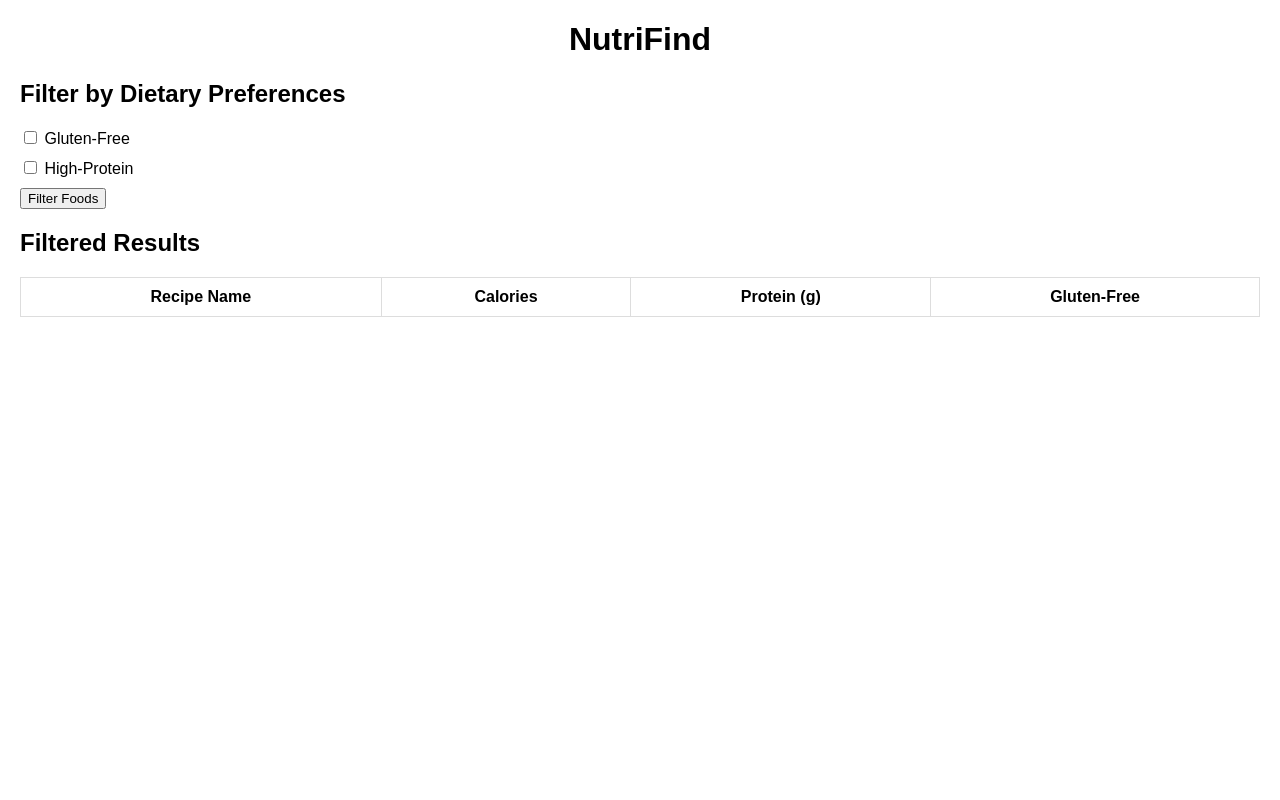
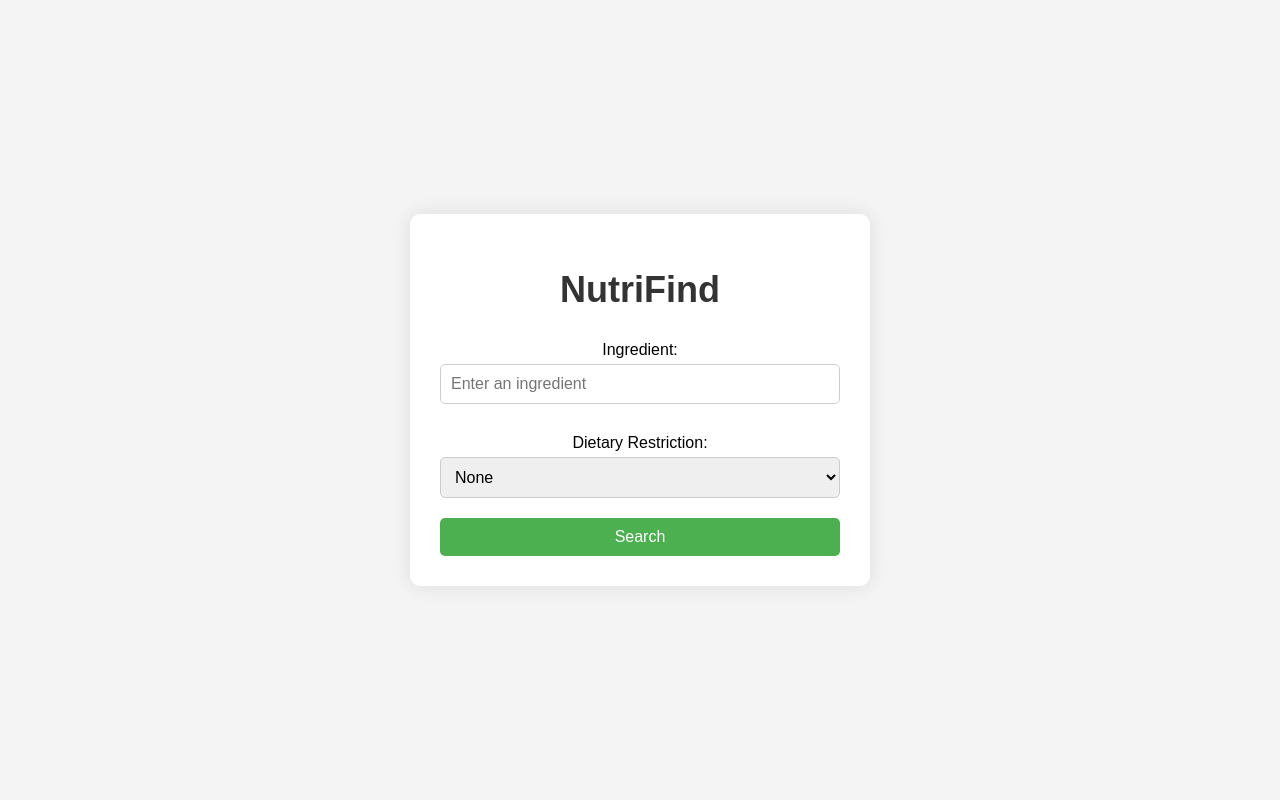
Before and after one commit to uma01234/nutrifind, a Flask app: page / in a window 1280 px wide. Run offline with Flask 3, Linux system fonts and the light colour scheme; lists and menus that the app fills with data are empty.

Commit message:
I edited this file and made the UI better with proper input field.

```diff
--- a/templates/index.html
+++ b/templates/index.html
@@ -7,92 +7,82 @@
     <style>
         body {
             font-family: Arial, sans-serif;
-            margin: 20px;
+            background-color: #f4f4f4;
+            margin: 0;
+            padding: 0;
+            display: flex;
+            justify-content: center;
+            align-items: center;
+            height: 100vh;
         }
+
+        .container {
+            text-align: center;
+            background-color: #ffffff;
+            padding: 30px;
+            border-radius: 10px;
+            box-shadow: 0px 0px 20px rgba(0, 0, 0, 0.1);
+            width: 400px;
+        }
+
         h1 {
-            text-align: center;
+            font-size: 36px;
+            margin-bottom: 20px;
+            color: #333333;
         }
-        .filter-form {
-            margin: 20px 0;
+
+        form {
+            display: flex;
+            flex-direction: column;
         }
-        .filter-form label {
-            display: block;
-            margin-bottom: 10px;
+
+        label {
+            margin: 10px 0 5px 0;
+            font-size: 16px;
         }
-        .results {
-            margin-top: 20px;
+
+        input[type="text"], select {
+            padding: 10px;
+            font-size: 16px;
+            border: 1px solid #ccc;
+            border-radius: 5px;
+            margin-bottom: 20px;
         }
-        .results table {
-            width: 100%;
-            border-collapse: collapse;
+
+        input[type="submit"] {
+            background-color: #4CAF50;
+            color: white;
+            padding: 10px 20px;
+            border: none;
+            border-radius: 5px;
+            font-size: 16px;
+            cursor: pointer;
         }
-        .results th, .results td {
-            padding: 10px;
-            border: 1px solid #ddd;
+
+        input[type="submit"]:hover {
+            background-color: #45a049;
         }
     </style>
 </head>
 <body>
-    <h1>NutriFind</h1>
-    <div class="filter-form">
-        <h2>Filter by Dietary Preferences</h2>
-        <label>
-            <input type="checkbox" id="gluten-free"> Gluten-Free
-        </label>
-        <label>
-            <input type="checkbox" id="high-protein"> High-Protein
-        </label>
-        <button id="filter-btn">Filter Foods</button>
+    <div class="container">
+        <h1>NutriFind</h1>
+        <form action="/search" method="POST">
+            <label for="ingredient">Ingredient:</label>
+            <input type="text" id="ingredient" name="ingredient" placeholder="Enter an ingredient" required>
+
+            <label for="diet">Dietary Restriction:</label>
+            <select id="diet" name="diet">
+                <option value="">None</option>
+                <option value="vegan">Vegan</option>
+                <option value="vegetarian">Vegetarian</option>
+                <option value="gluten-free">Gluten-Free</option>
+                <option value="dairy-free">Dairy-Free</option>
+                <option value="peanut-free">Peanut-Free</option>
+            </select>
+
+            <input type="submit" value="Search">
+        </form>
     </div>
-    <div class="results">
-        <h2>Filtered Results</h2>
-        <table>
-            <thead>
-                <tr>
-                    <th>Recipe Name</th>
-                    <th>Calories</th>
-                    <th>Protein (g)</th>
-                    <th>Gluten-Free</th>
-                </tr>
-            </thead>
-            <tbody id="results-table">
-                <!-- Filtered recipes will appear here -->
-            </tbody>
-        </table>
-    </div>
-
-    <script>
-        document.getElementById('filter-btn').addEventListener('click', function() {
-            const preferences = [];
-            if (document.getElementById('gluten-free').checked) {
-                preferences.push('gluten-free');
-            }
-            if (document.getElementById('high-protein').checked) {
-                preferences.push('high-protein');
-            }
-
-            fetch('/filter', {
-                method: 'POST',
-                headers: {
-                    'Content-Type': 'application/json',
-                },
-                body: JSON.stringify({ preferences: preferences })
-            })
-            .then(response => response.json())
-            .then(data => {
-                const tableBody = document.getElementById('results-table');
-                tableBody.innerHTML = '';  // Clear existing results
-                data.forEach(recipe => {
-                    const row = `<tr>
-                                    <td>${recipe['Name']}</td>
-                                    <td>${recipe['Calories']}</td>
-                                    <td>${recipe['Protein']}</td>
-                                    <td>${recipe['Gluten-Free'] ? 'Yes' : 'No'}</td>
-                                </tr>`;
-                    tableBody.insertAdjacentHTML('beforeend', row);
-                });
-            });
-        });
-    </script>
 </body>
 </html>
```
